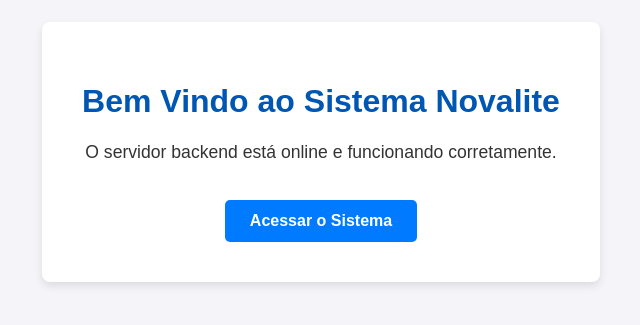
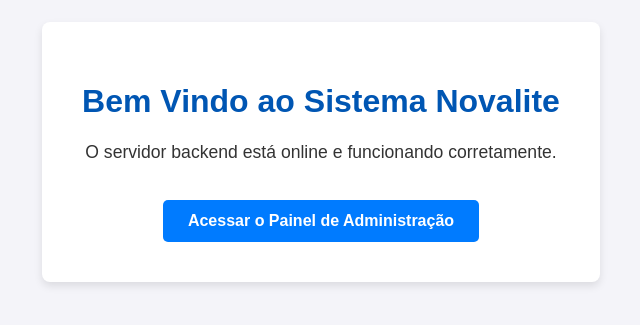
Before and after one commit to manutencaolight/novalite-sistema, a Django app: page / in a window 1280 px wide. Shown: the part 248-573 px from the top of the page, without its empty margins (319-959 px from the left). Run offline with Django 5.2, Linux system fonts and the light colour scheme.

Commit message:
Altera link da home do backend para o painel de admin

```diff
--- a/novalite_web/templates/index.html
+++ b/novalite_web/templates/index.html
@@ -17,7 +17,7 @@
     <div class="container">
         <h1>Bem Vindo ao Sistema Novalite</h1>
         <p>O servidor backend está online e funcionando corretamente.</p>
-        <a href="https://sistemanovalite.onrender.com/login">Acessar o Sistema</a>
+        <a href="/admin/">Acessar o Painel de Administração</a>
     </div>
 </body>
 </html>
```
